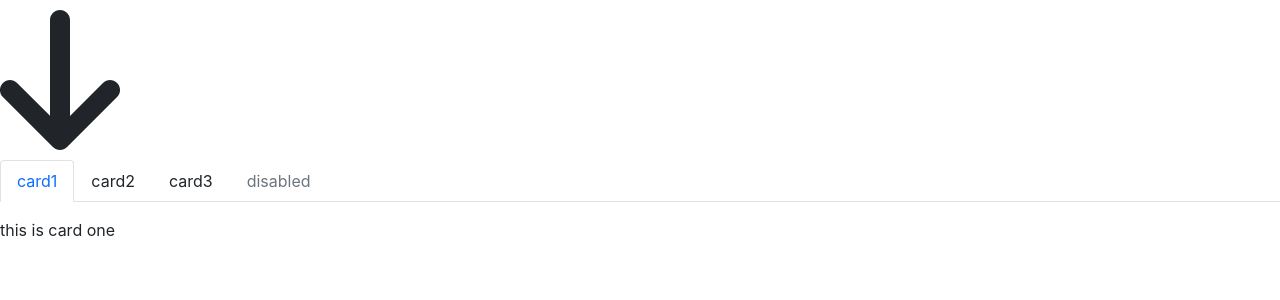
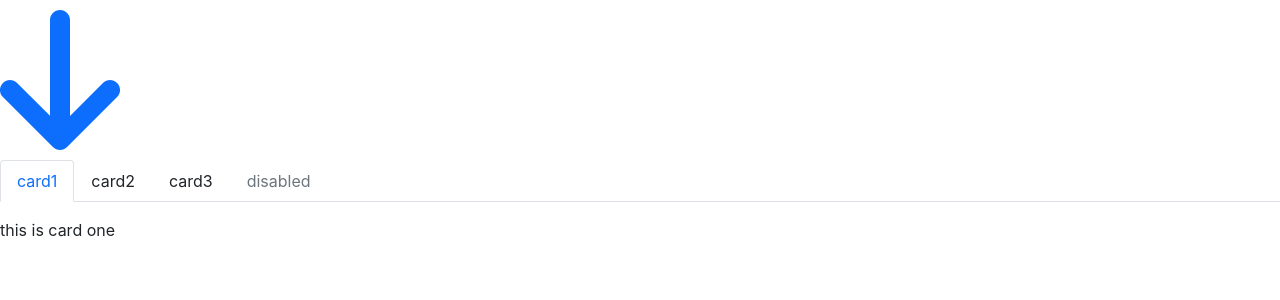
Before and after one commit to xing-6464/star-ui-react, a React (Vite) app: page / in a window 1280 px wide. Shown: the top 300 px of the page. Built offline with nearby package versions, Linux system fonts and the light colour scheme.

Commit message:
Icon组件样式添加

```diff
--- a/src/App.tsx
+++ b/src/App.tsx
@@ -9,7 +9,7 @@ library.add(fas)
 function App() {
   return (
     <div>
-      <Icon icon="arrow-down" theme="danger" size="10x" />
+      <Icon icon="arrow-down" theme="primary" size="10x" />
       <Tabs defaultIndex={0} onSelect={() => {}} type="card">
         <TabItem label="card1">this is card one</TabItem>
         <TabItem label="card2">this is card one1</TabItem>
--- /dev/null
+++ b/src/components/Icon/_style.scss
@@ -0,0 +1,5 @@
+@each $key, $val in $theme-colors {
+  .icon-#{$key} {
+    color: $val;
+  }
+}
--- a/src/styles/index.scss
+++ b/src/styles/index.scss
@@ -22,8 +22,8 @@
 // navs
 @import '../components/Tabs/style';
 
-// // icon
-// @import "../components/Icon/style";
+// icon
+@import '../components/Icon/style';
 
 // //input
 // @import "../components/Input/style";
```
